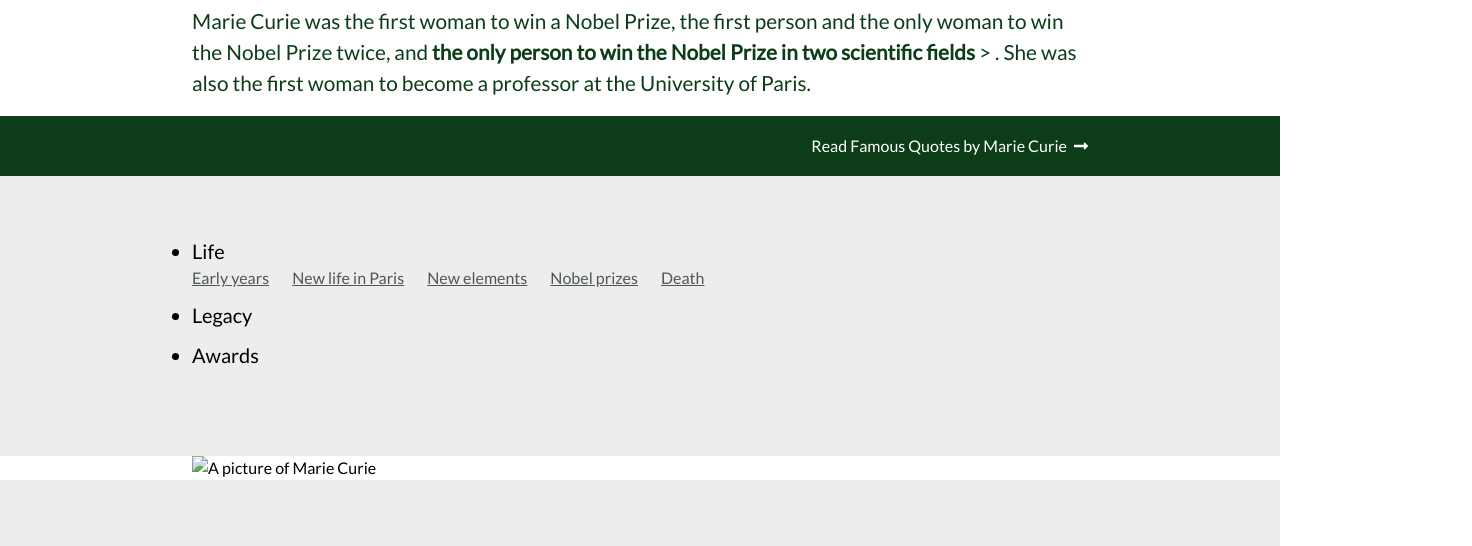
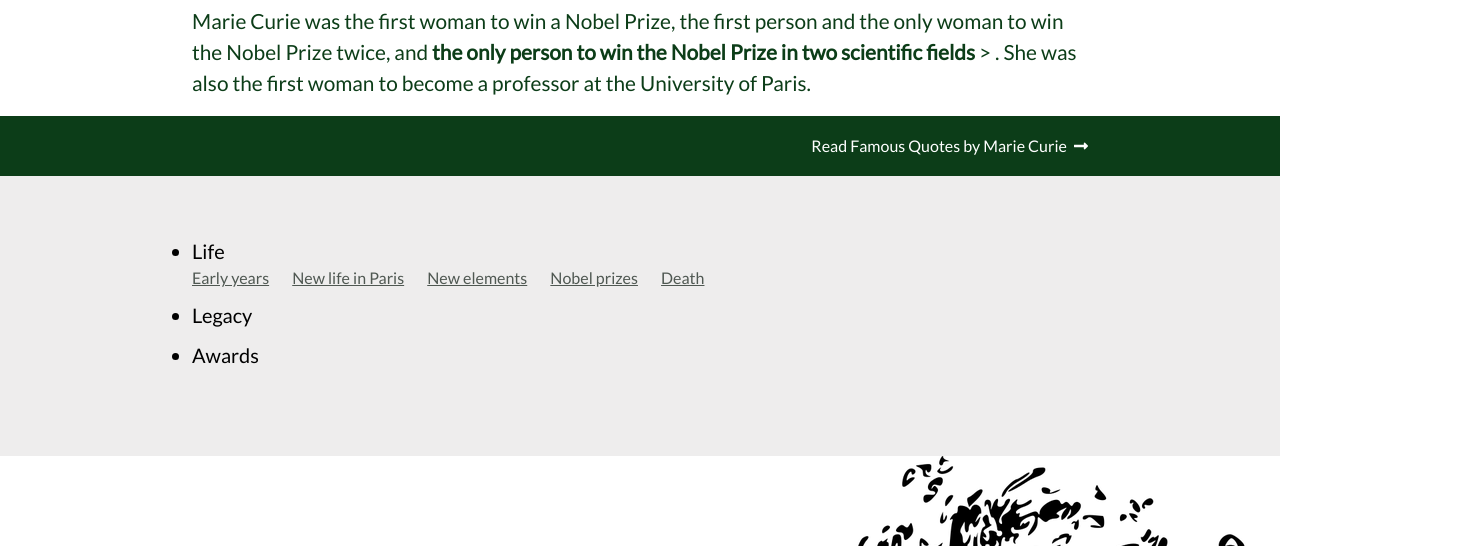
Before and after one commit to KhanhChiTran/marie-curie-page, a plain HTML site: page index.html in a window 1280 px wide. Shown: the part 117-663 px from the top of the page, 1472 px wide, since content can reach past the window. Drawn offline with Linux system fonts and the light colour scheme; the site is published under a folder, as on GitHub Pages, so addresses that start at the root find nothing.

Commit message:
Fixed img again

```diff
--- a/index.html
+++ b/index.html
@@ -57,10 +57,7 @@
       </nav>
     </header>
     <div class="container">
-      <img
-        src="/marie-curie-page/atom-2022632_1280 copy.png"
-        alt="A picture of Marie Curie"
-      />
+      <img src="./atom-2022632_1280 copy.png" alt="A picture of Marie Curie" />
     </div>
     <main class="main">
       <div class="main-content container">
```
